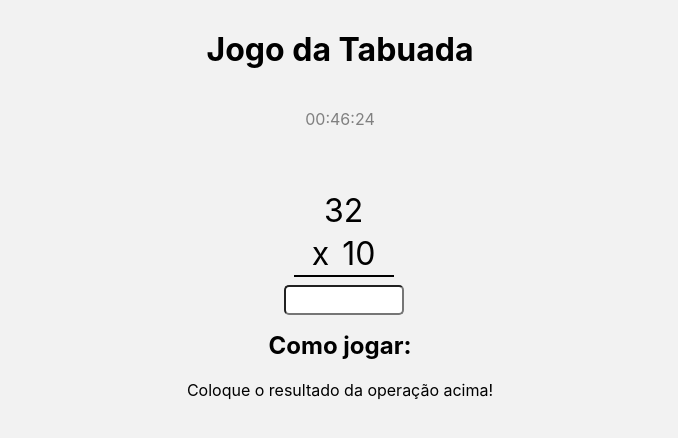
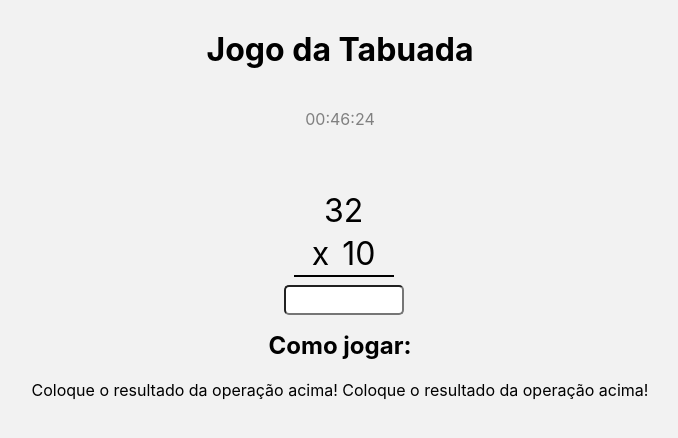
Before and after one commit to joaorceschini/Jogo-da-tabuada, a plain HTML site: page index.html in a window 1280 px wide. Shown: the whole page, without its empty margins (300-978 px from the left). Drawn offline with Linux system fonts and the light colour scheme.

Commit message:
coloquei mais uma tag a

```diff
--- a/index.html
+++ b/index.html
@@ -28,6 +28,7 @@
     <footer class="footer">
         <h2>Como jogar:</h2>
         <a href="" id="a">Coloque o resultado da operação acima!</a>
+        <a href="" id="a">Coloque o resultado da operação acima!</a>
     </footer>
 
     <script src="assets/main.js"></script>
```
